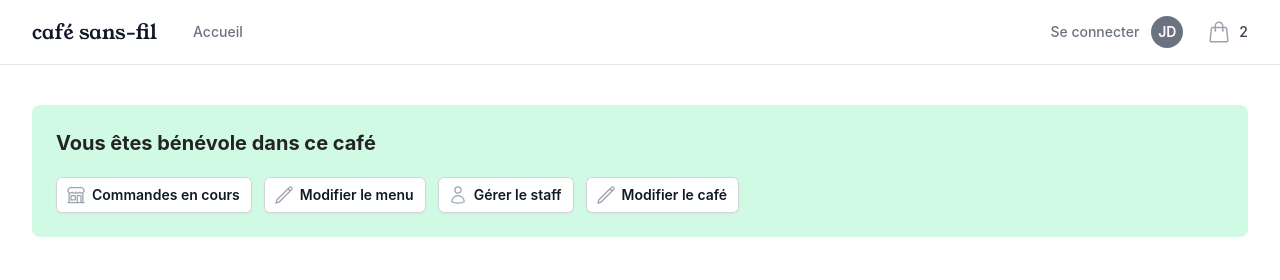
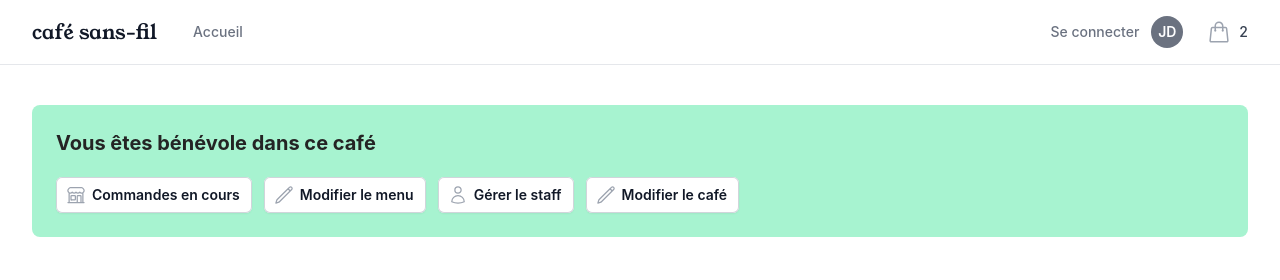
Before and after one commit to ceduni/cafe-sans-fil, a React (Vite) app in the folder front/: page /cafes/1 in a window 1280 px wide. Shown: the top 280 px of the page. Built offline with nearby package versions, Linux system fonts and the light colour scheme; a web font is replaced by a local one.

Commit message:
update CafeMemberHeader color

```diff
--- a/front/src/components/ui/CafeMemberHeader.jsx
+++ b/front/src/components/ui/CafeMemberHeader.jsx
@@ -20,7 +20,7 @@ const CafeMemberHeader = () => {
   }
 
   return (
-    <div className="mb-10 p-6 rounded-lg bg-emerald-100">
+    <div className="mb-10 p-6 rounded-lg bg-emerald-200">
       <div className="min-w-0 flex-1">
         <h2 className="text-xl font-bold">Vous êtes bénévole dans ce café</h2>
       </div>
```
